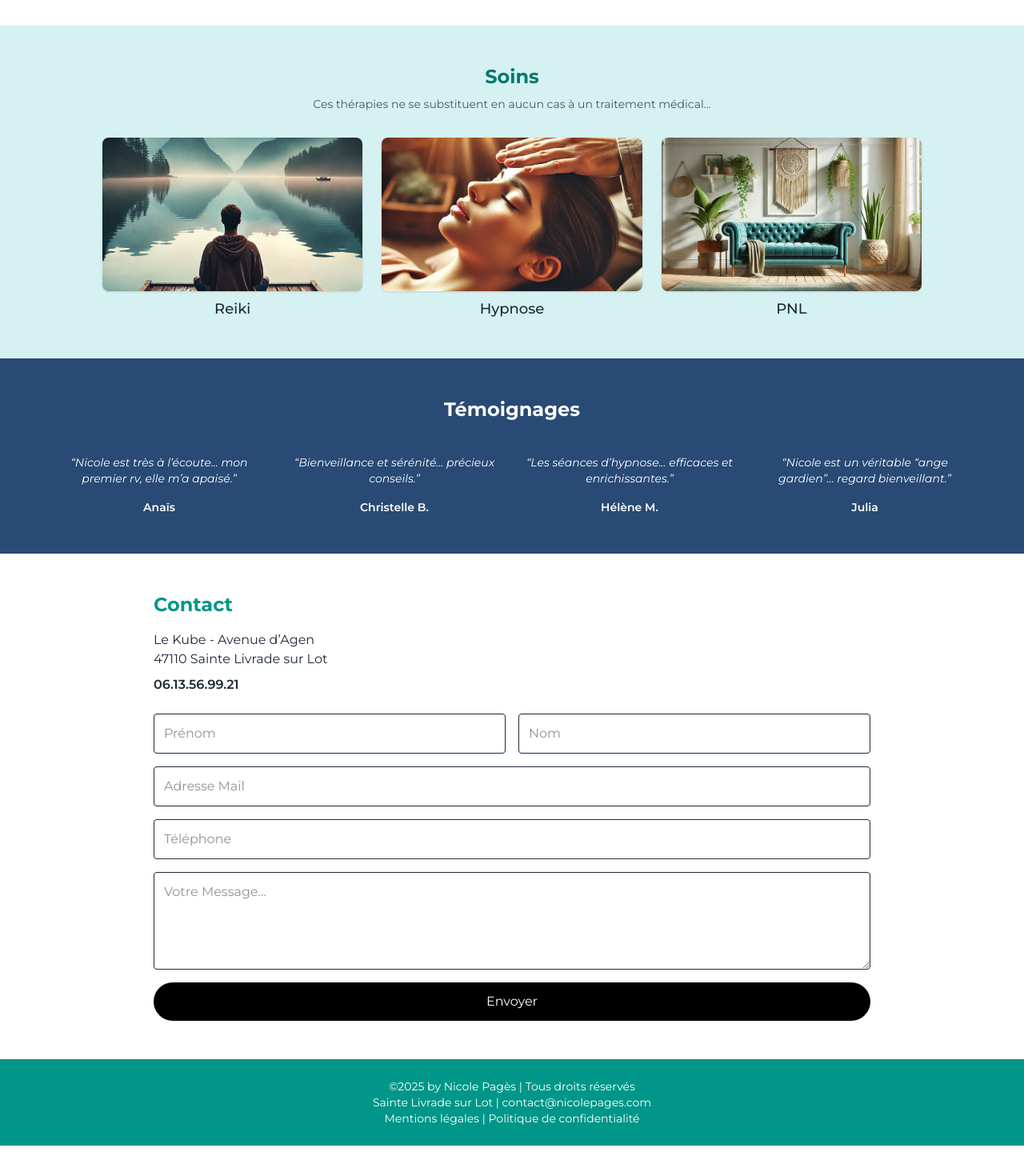
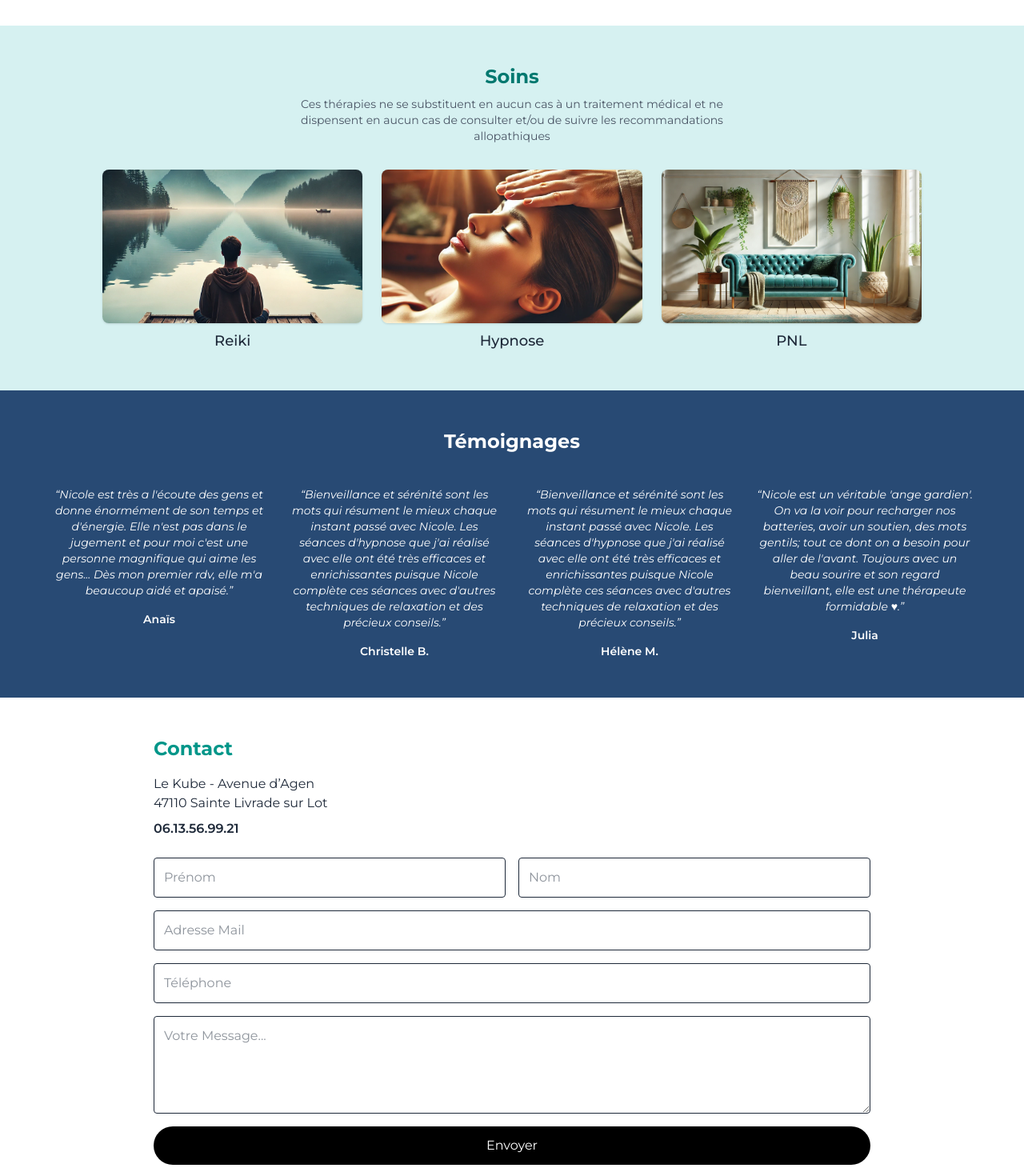
Before and after one commit to barry-black/nicole-pages-website, a Next.js app: page / in a window 1280 px wide. Shown: the part 1540-3010 px from the top of the page at 80% size. Before the commit the page ends 2972 px from the top, so only its background shows below. Built offline with nearby package versions, Linux system fonts and the light colour scheme.

Commit message:
Fix Temoignage

```diff
--- a/src/pages/main-page.tsx
+++ b/src/pages/main-page.tsx
@@ -17,19 +17,44 @@ export default function MainPage() {
   const soins = [
     {
       title: "Reiki",
-      description: "Le Reiki favorise l'harmonisation du corps et de l'esprit.",
+      description: `
+Le Reiki est un art énergétique d'origine japonaise développé par Mikao Usui à la fin du 19e siècle. "Rei" signifie "l'universel", le "tout" : la matière, l'âme et l'esprit. Et "ki" (ou "Qi") renvoie à l'énergie vitale qui circule en chaque individu, comme dans la médecine chinoise. Le Reiki est la méthode de mise ou remise en contact de l'énergie universelle avec la force vitale propre à chacun de nous.
+
+Comme toute pratique holistique, le Reiki permettrait :
+• d'apaiser le corps et l'esprit
+• de procurer un sentiment de bien-être
+• d'harmoniser la circulation de l'énergie
+• de favoriser un état de relaxation
+• de soutenir le potentiel de guérison
+    `,
       image: "/assets/images/reiki.webp",
     },
     {
       title: "Hypnose",
-      description:
-        "L’hypnose aide à dépasser les blocages et accéder à l’inconscient.",
+      description: `
+Apparue au XVIIème siècle, l’hypnose ericksonienne est une manière douce et efficace d’accéder à notre inconscient, véritable réservoir de ressources, afin d’évoluer et de se « soigner » de la meilleure façon possible.
+
+Je vous propose un accompagnement adapté et personnalisé basé sur la confiance et le respect de votre identité, de vos valeurs et de votre histoire.
+
+L'hypnose permet :
+• la gestion mentale
+• la confiance et l’estime de soi
+• les phobies et troubles de l’anxiété
+• l’aide à la concentration
+• la gestion du sommeil
+    `,
       image: "/assets/images/hypnose.webp",
     },
     {
       title: "PNL",
-      description:
-        "La PNL améliore la communication et le bien-être intérieur.",
+      description: `
+La PNL (Programmation Neuro-linguistique) est une discipline qui s’inscrit dans le champ des sciences humaines. Elle est un modèle qui permet à chacun de se réaliser dans sa vie personnelle et professionnelle.
+
+Elle permet de :
+• savoir comment gérer votre stress et agir sur la nature de vos émotions pour vivre harmonieusement avec vous-même et votre entourage
+• comprendre et maîtriser l’excellence de ceux qui réussissent dans des domaines aussi variés que le sport, l’entreprise, la pédagogie, la thérapie, le social…
+• acquérir des apprentissages clés pour tous ceux qui sont dans des métiers d’accompagnement ou en relation avec autrui
+    `,
       image: "/assets/images/accueil.webp",
       objectPosition: "center 40%",
     },
@@ -108,7 +133,8 @@ export default function MainPage() {
             <h2 className="text-2xl font-bold text-teal-700 mb-2">Soins</h2>
             <p className="text-sm text-gray-600 max-w-xl mx-auto">
               Ces thérapies ne se substituent en aucun cas à un traitement
-              médical...
+              médical et ne dispensent en aucun cas de consulter et/ou de suivre
+              les recommandations allopathiques
             </p>
           </div>
 
@@ -151,19 +177,19 @@ export default function MainPage() {
             {[
               {
                 name: "Anaïs",
-                text: "Nicole est très à l’écoute... mon premier rv, elle m’a apaisé.",
+                text: "Nicole est très a l'écoute des gens et donne énormément de son temps et d'énergie. Elle n'est pas dans le jugement et pour moi c'est une personne magnifique qui aime les gens... Dès mon premier rdv, elle m'a beaucoup aidé et apaisé.",
               },
               {
                 name: "Christelle B.",
-                text: "Bienveillance et sérénité... précieux conseils.",
+                text: "Bienveillance et sérénité sont les mots qui résument le mieux chaque instant passé avec Nicole. Les séances d'hypnose que j'ai réalisé avec elle ont été très efficaces et enrichissantes puisque Nicole complète ces séances avec d'autres techniques de relaxation et des précieux conseils.",
               },
               {
                 name: "Hélène M.",
-                text: "Les séances d’hypnose... efficaces et enrichissantes.",
+                text: "Bienveillance et sérénité sont les mots qui résument le mieux chaque instant passé avec Nicole. Les séances d'hypnose que j'ai réalisé avec elle ont été très efficaces et enrichissantes puisque Nicole complète ces séances avec d'autres techniques de relaxation et des précieux conseils.",
               },
               {
                 name: "Julia",
-                text: "Nicole est un véritable “ange gardien”... regard bienveillant.",
+                text: "Nicole est un véritable 'ange gardien'. On va la voir pour recharger nos batteries, avoir un soutien, des mots gentils; tout ce dont on a besoin pour aller de l'avant. Toujours avec un beau sourire et son regard bienveillant, elle est une thérapeute formidable ♥.",
               },
             ].map((t, i) => (
               <div key={i}>
@@ -222,7 +248,7 @@ export default function MainPage() {
         </section>
 
         {/* Footer */}
-        <footer className="bg-teal-600 text-white text-sm py-6 px-6 text-center">
+        <footer className="bg-[var(--color-sky-blue)] text-white text-sm py-6 px-6 text-center">
           <p>©2025 by Nicole Pagès | Tous droits réservés</p>
           <p>Sainte Livrade sur Lot | contact@nicolepages.com</p>
           <p>Mentions légales | Politique de confidentialité</p>
```
